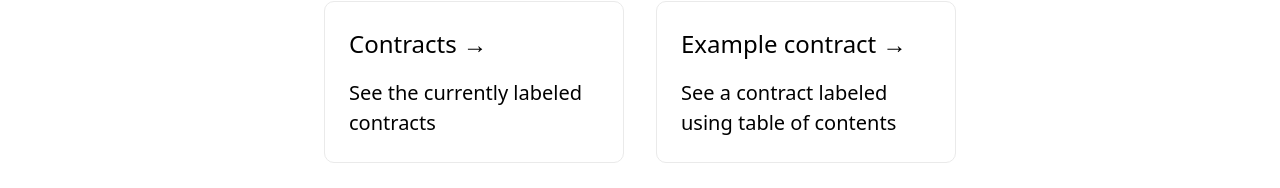
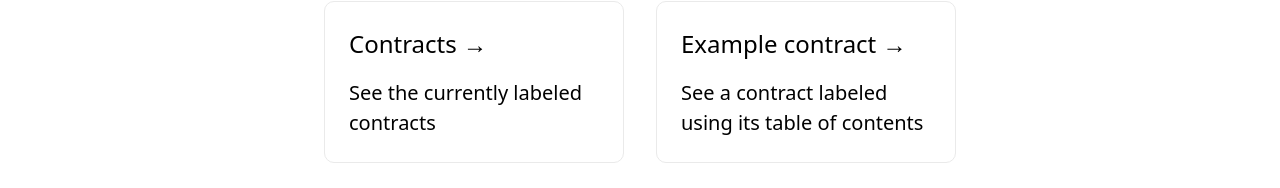
Before and after one commit to rbolline/mcs-vercel, a Next.js app: page / in a window 1280 px wide. Shown: the part 673-861 px from the top of the page. Built offline with nearby package versions, Linux system fonts and the light colour scheme.

Commit message:
changed wording to represent us better

```diff
--- a/pages/index.tsx
+++ b/pages/index.tsx
@@ -52,7 +52,7 @@ const Home: NextPage = () => {
           <Link href="/image_scroll_200">
             <div className={styles.card} style={{ cursor: 'pointer' }}>
               <h2>Example contract &rarr;</h2>
-              <p>See a contract labeled using table of contents</p>
+              <p>See a contract labeled using its table of contents</p>
             </div>
           </Link>
 
```
